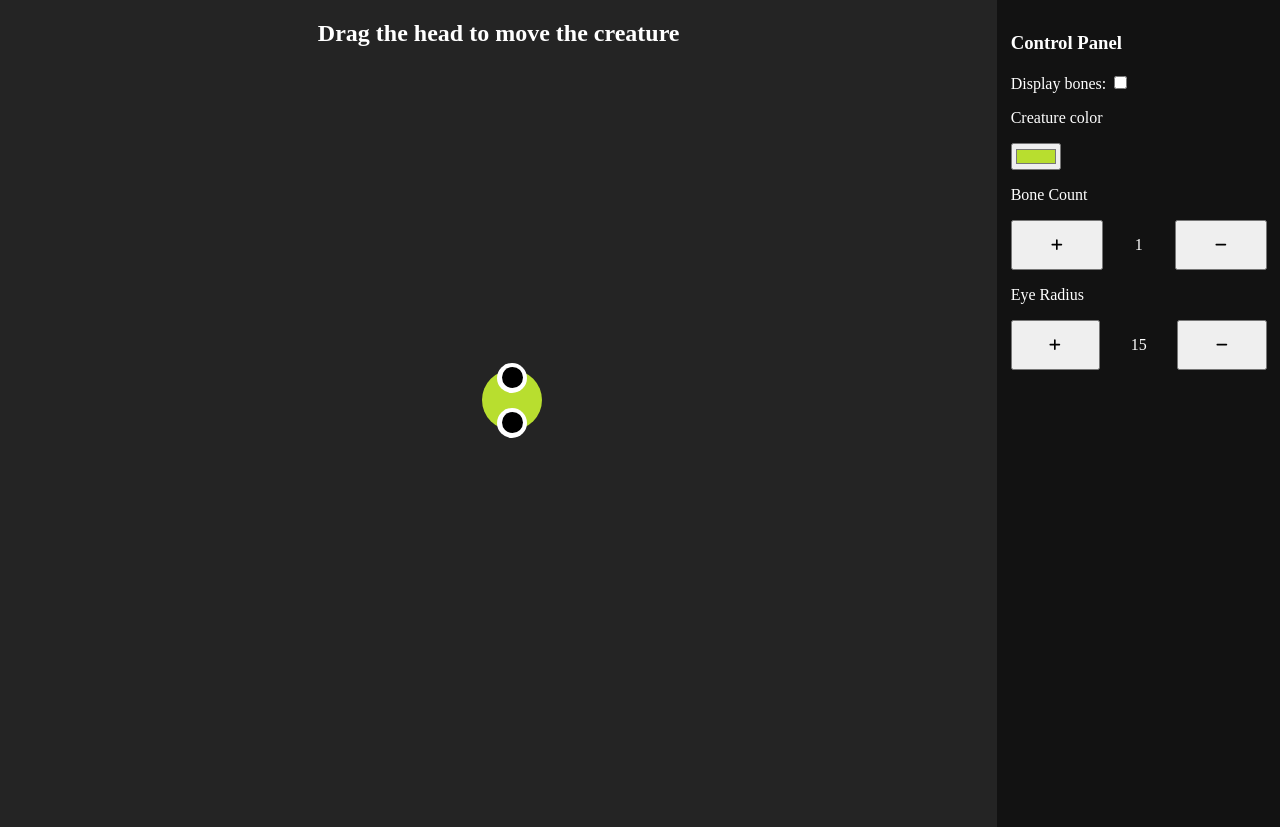
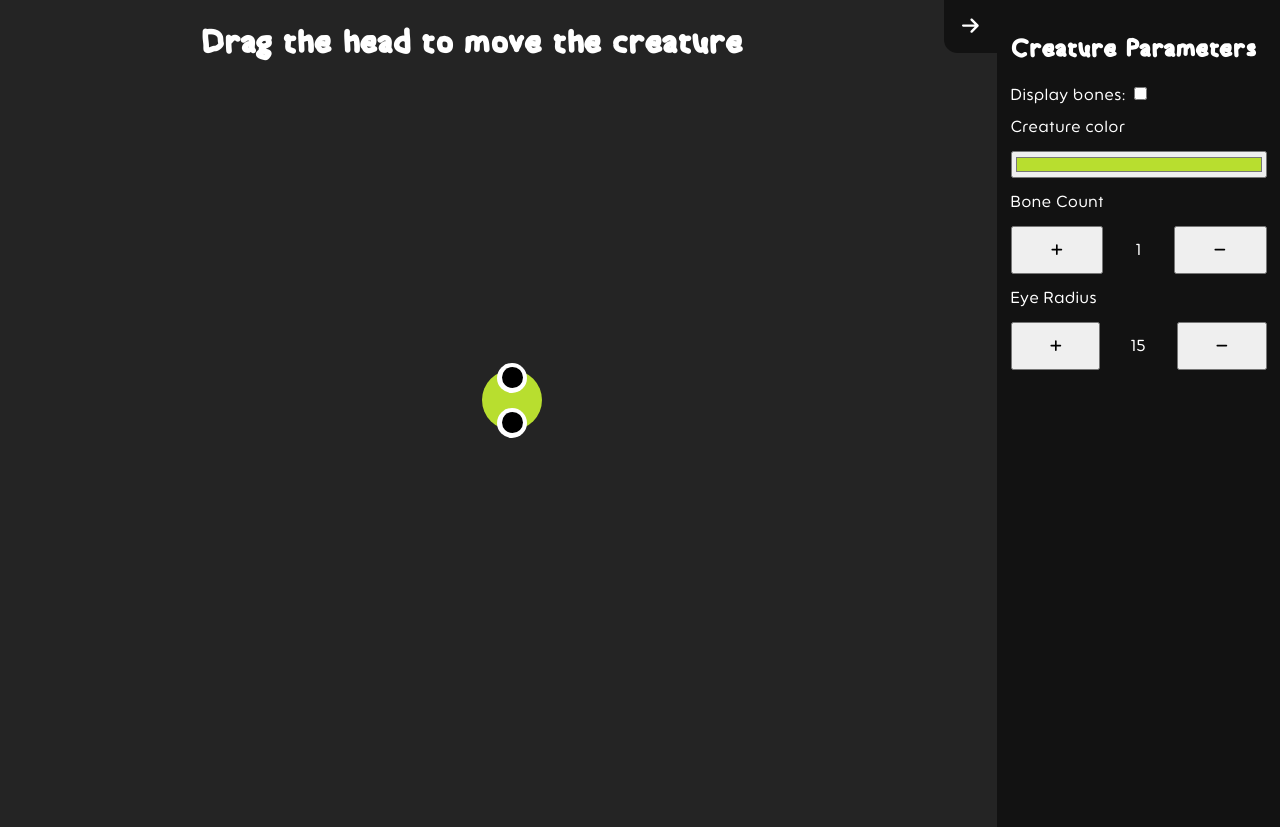
Before and after one commit to DaiF1/CreatureSandbox, a React (Vite) app: page / in a window 1280 px wide. Built offline with nearby package versions, Linux system fonts and the light colour scheme.

Commit message:
fix(app: interface): toggle creature config and update css

```diff
--- a/src/App.css
+++ b/src/App.css
@@ -19,6 +19,20 @@ header {
     height: 100%;
 
     z-index: 10;
+
+    transition: margin-right 0.5s ease;
+}
+
+#config-toggle {
+    color: white;
+    background-color: rgba(0,0,0,0.5);
+    font-size: 1.2em;
+
+    border: none;
+    border-radius: 0 0 0 10pt;
+
+    width: 40pt;
+    height: 40pt;
 }
 
 .config-option {
--- a/src/App.tsx
+++ b/src/App.tsx
@@ -2,7 +2,7 @@ import {useState} from 'react';
 import './App.css'
 import {Creature} from './Creature'
 import {FontAwesomeIcon} from '@fortawesome/react-fontawesome';
-import {faPlus, faMinus} from '@fortawesome/free-solid-svg-icons';
+import {faPlus, faMinus, faArrowRight, faBars} from '@fortawesome/free-solid-svg-icons';
 
 function App() {
     const [boneCount, setBoneCount] = useState<number>(1);
@@ -10,16 +10,23 @@ function App() {
     const [creatureColor, setCreatureColor] = useState("#B8DE2F");
     const [eyeRadius, setEyeRadius] = useState<number>(15);
 
+    const [showConfig, setShowConfig] = useState<boolean>(window.innerWidth > 800);
+
     return (
         <div id="main-app">
             <header>
-                <h2 id="helper-text">Drag the head to move the creature</h2>
+                <h1 id="helper-text">Drag the head to move the creature</h1>
             </header>
 
             <Creature boneCount={boneCount} showBones={showBones} color={creatureColor} eyeRadius={eyeRadius}></Creature>
 
-            <div id="config-panel">
-                <h3>Control Panel</h3>
+            <button id="config-toggle" onClick={() => setShowConfig(!showConfig)}>
+                {showConfig ? <FontAwesomeIcon icon={faArrowRight} /> : <FontAwesomeIcon icon={faBars} /> }
+            </button>
+            <div id="config-panel" style={{
+                marginRight: showConfig ? 0 : "calc(-20vw - 20pt)", // 20vw of width and 10pt of padding
+            }}>
+                <h2>Creature Parameters</h2>
 
                 <label htmlFor="show-bones-input">Display bones: </label>
                 <input id="show-bones-input" type="checkbox" checked={showBones} onChange={e => {
@@ -27,9 +34,11 @@ function App() {
                 }}></input>
 
                 <p>Creature color</p>
-                <input id="creature-color-input" type="color" value={creatureColor} onChange={e => {
-                    setCreatureColor(e.target.value);
-                }}></input>
+                <div className="config-option">
+                    <input id="creature-color-input" type="color" value={creatureColor} onChange={e => {
+                        setCreatureColor(e.target.value);
+                    }}></input>
+                </div>
 
                 <p>Bone Count</p>
                 <div className="config-option">
--- a/src/index.css
+++ b/src/index.css
@@ -1,9 +1,26 @@
 :root {
     background-color: #242424;
     color: white;
+
     overflow: hidden;
+}
+
+@font-face {
+    font-family: TimKid;
+    src: url("/TimKid.ttf");
+}
+
+@font-face {
+    font-family: Saeada;
+    src: url("/LTSaeada-Light.otf");
 }
 
 body {
     margin: 0;
+    font-family: Saeada;
+    letter-spacing: 1px;
 }
+
+h1, h2 {
+    font-family: TimKid;
+}
```
Also changed, not shown: public/LTSaeada-Light.otf (added), public/TimKid.ttf (added).
